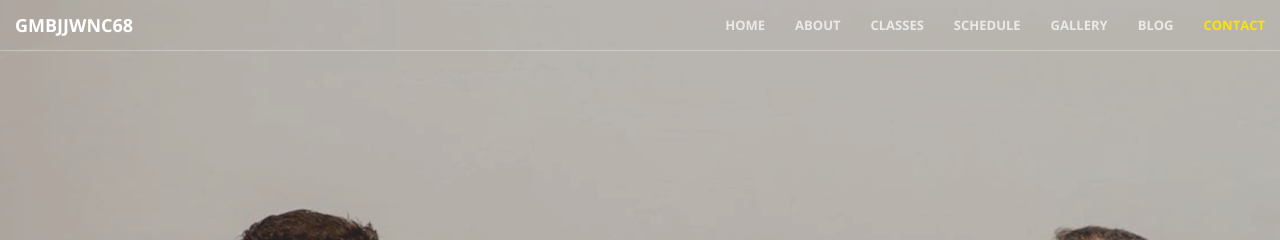
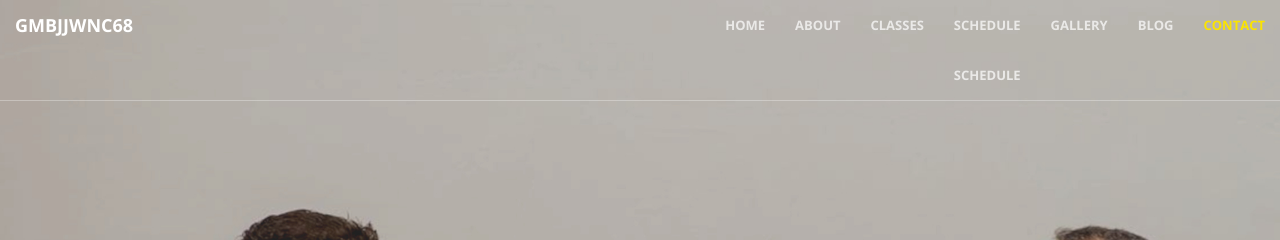
Before and after one commit to gmbjjwnc68/gmbjjwnc68.github.io, a Jekyll site: the page built from index.html, in a window 1280 px wide. Shown: the top 240 px of the page. Built offline with Jekyll 4.4.1, drawn with Linux system fonts in a browser that asks for light colours.

Commit message:
Activate schedule in navbar

```diff
--- a/_includes/nav.html
+++ b/_includes/nav.html
@@ -24,7 +24,7 @@
                     <a class="page-scroll" href="#services">Classes</a>
                 </li>
                 <li>
-                    <!-- <a class="page-scroll" href="schedule.html">Schedule</a> -->
+                    <a class="page-scroll" href="schedule">Schedule</a>
                     <a>Schedule</a>
                 </li>
                 <li>
```
